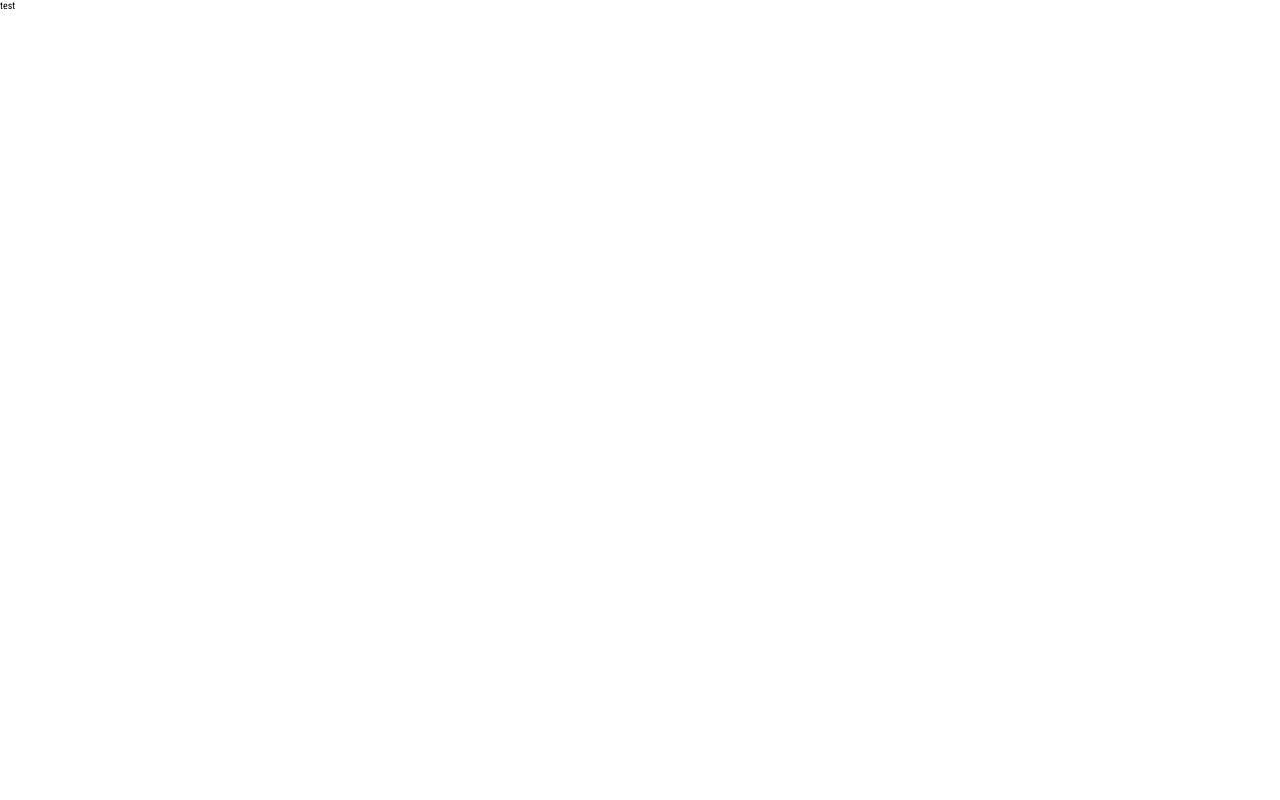
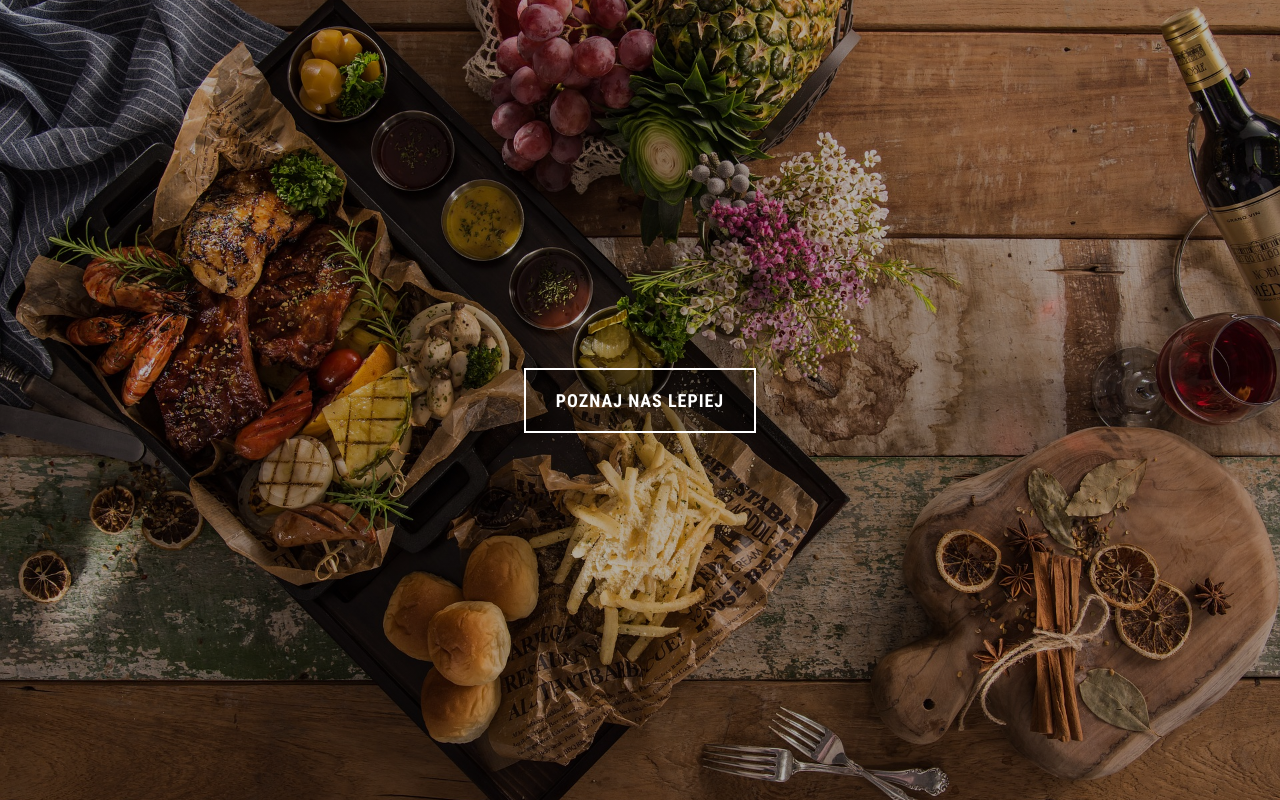
Before and after one commit to jarekTerejko/polish-restaurant, a plain HTML site: page index.html in a window 1280 px wide. Drawn offline with nearby package versions, Linux system fonts and the light colour scheme; files that its build step writes are made by us from their sources; files whose address does not match are found by name.

Commit message:
added styles to hero section

```diff
--- /dev/null
+++ b/_hero.scss
@@ -0,0 +1,31 @@
+.hero {
+  background-image: linear-gradient(
+      to bottom,
+      rgba(0, 0, 0, 0.3),
+      rgba(0, 0, 0, 0.3)
+    ),
+    url(images/banner.jpg);
+  min-height: 100vh;
+  background-position: center center;
+  background-size: cover;
+  background-repeat: no-repeat;
+  @include flex(center, center, column);
+
+  &__btn {
+      border: 2px solid #fff;
+      padding: 20px 30px;
+      text-decoration: none;
+      color: #fff;
+      text-transform: uppercase;
+      font-size: 1.8rem;
+      font-weight: 700;
+      letter-spacing: 1px;
+      background: rgba(0, 0, 0, 0.3);
+      transition: .3s;
+      transition-property: background;
+
+      &:hover{
+        background: rgba(0, 0, 0, 0.9);
+      }
+  }
+}
--- /dev/null
+++ b/_mixin.scss
@@ -0,0 +1,6 @@
+@mixin flex($justify, $align, $direction) {
+    display: flex;
+    justify-content: $justify;
+    align-items: $align;
+    flex-direction: $direction;
+}
--- a/index.html
+++ b/index.html
@@ -8,6 +8,8 @@
     <title>Polskie Smaki - najlepsza restauracja w Polsce</title>
 </head>
 <body>
-    test
+    <section class="hero">
+        <a href="#about-us" class="hero__btn">Poznaj nas lepiej</a>
+    </section>
 </body>
 </html>
--- a/styles.scss
+++ b/styles.scss
@@ -1 +1,3 @@
-@import 'global'
+@import 'global';
+@import "mixin";
+@import 'hero'
```
Also changed, not shown: 1 other file.
